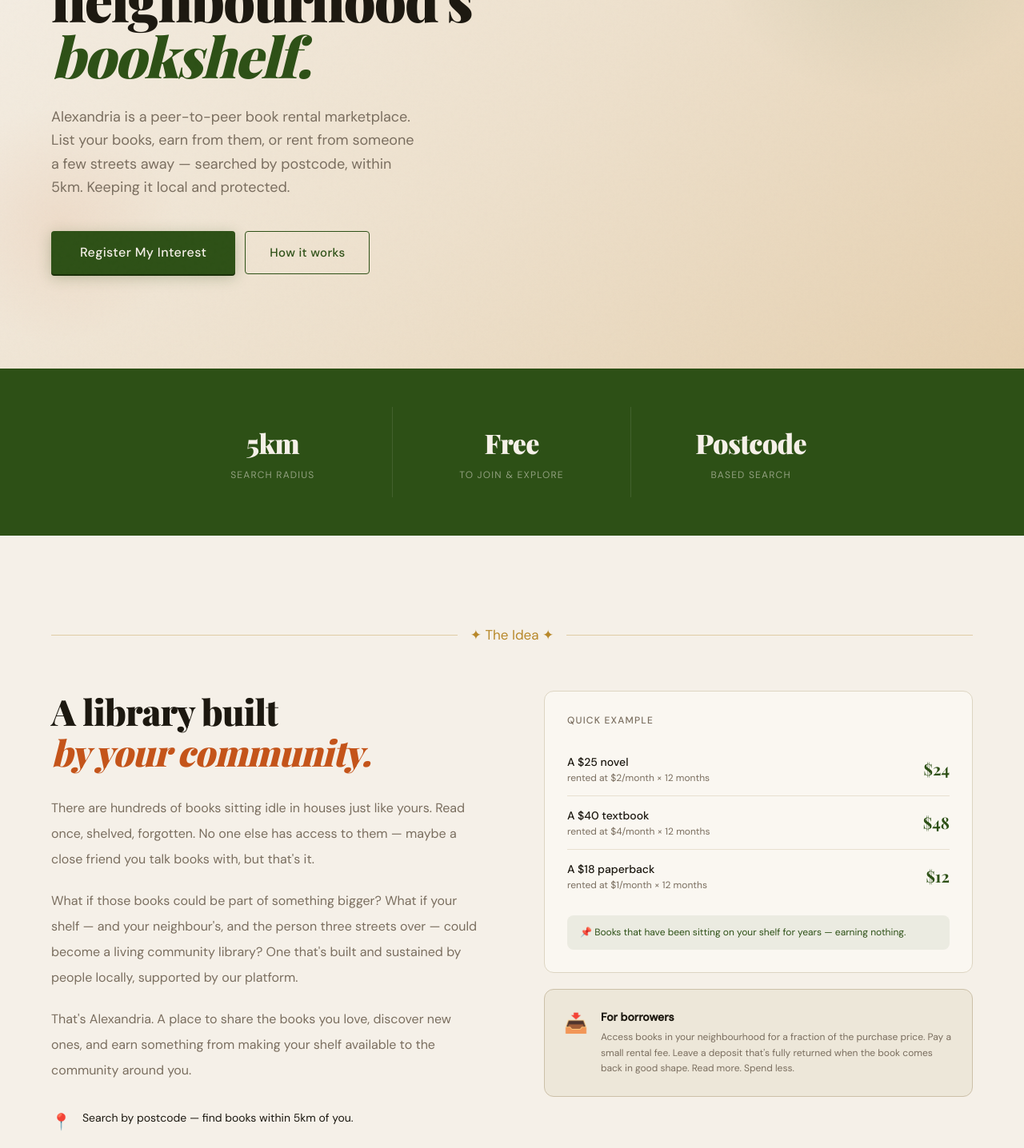
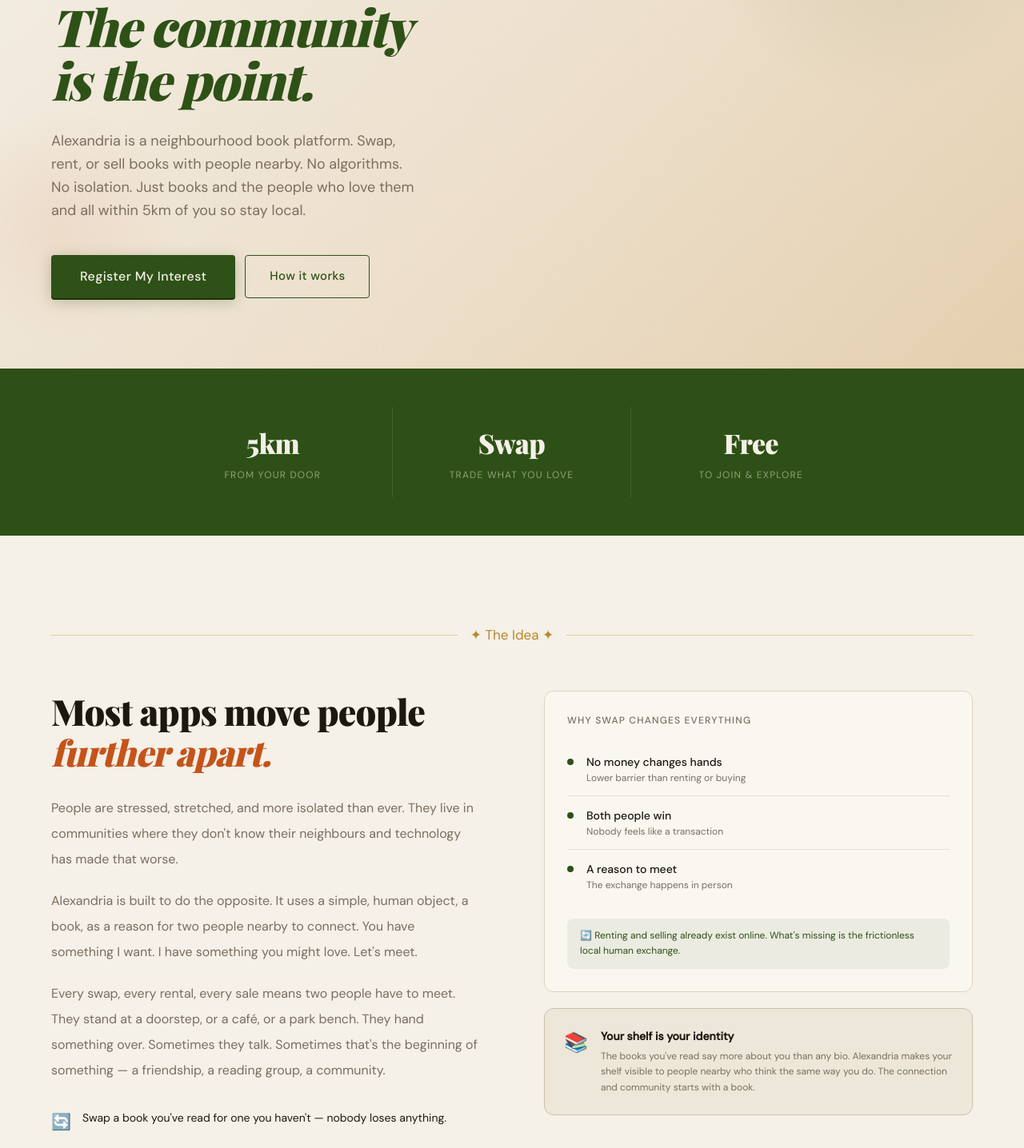
Before and after one commit to wheredidfranciscogo/alexandria, a React (Vite) app: page / in a window 1280 px wide. Shown: the part 340-1776 px from the top of the page at 80% size. Built offline with nearby package versions, Linux system fonts and the light colour scheme; a web font is replaced by a local one.

Commit message:
update idea

```diff
--- a/src/App.jsx
+++ b/src/App.jsx
@@ -1,56 +1,7 @@
 import { useRef } from "react";
 import Navbar from "./components/Navbar";
-import BookStack from "./components/BookStack";
 import WaitlistForm from "./components/WaitlistForm";
 import { useScrollReveal } from "./components/useScrollReveal";
-
-/* ── Earning calculator ── */
-function EarningCalc() {
-  return (
-    <div
-      className="rounded-xl p-7 reveal-right"
-      style={{ background: "#FAF7F1", border: "1px solid #DDD5C2" }}
-    >
-      <p
-        className="text-xs uppercase tracking-widest font-medium mb-5"
-        style={{ color: "#7A6E5F" }}
-      >
-        Quick example
-      </p>
-      {[
-        { book: "A $25 novel", price: "$2/month", months: 12, earn: "$24" },
-        { book: "A $40 textbook", price: "$4/month", months: 12, earn: "$48" },
-        { book: "A $18 paperback", price: "$1/month", months: 12, earn: "$12" },
-      ].map((r, i) => (
-        <div
-          key={i}
-          className="flex items-center justify-between py-3.5"
-          style={{ borderBottom: i < 2 ? "1px solid #E8E0D0" : "none" }}
-        >
-          <div>
-            <div className="text-sm font-medium text-ink">{r.book}</div>
-            <div className="text-xs mt-0.5" style={{ color: "#7A6E5F" }}>
-              rented at {r.price} × {r.months} months
-            </div>
-          </div>
-          <div
-            className="font-serif font-bold text-xl"
-            style={{ color: "#2D5016" }}
-          >
-            {r.earn}
-          </div>
-        </div>
-      ))}
-      <div
-        className="mt-4 rounded-lg px-4 py-3 text-xs leading-relaxed"
-        style={{ background: "rgba(45,80,22,0.07)", color: "#2D5016" }}
-      >
-        📌 Books that have been sitting on your shelf for years — earning
-        nothing.
-      </div>
-    </div>
-  );
-}
 
 /* ── Step card ── */
 function StepCard({ number, icon, title, body, delay = 0 }) {
@@ -124,7 +75,6 @@
         />
 
         <div className="max-w-6xl mx-auto w-full grid md:grid-cols-2 gap-16 items-center">
-          {/* LEFT */}
           <div>
             <div className="badge animate-fade-in mb-6" style={{ opacity: 0 }}>
               <span className="w-1.5 h-1.5 rounded-full bg-green-400 inline-block" />
@@ -134,23 +84,29 @@
             <h1
               className="font-serif font-black leading-none mb-7 animate-fade-up"
               style={{
-                fontSize: "clamp(40px, 5.5vw, 70px)",
+                fontSize: "clamp(38px, 5vw, 68px)",
                 letterSpacing: "-0.03em",
                 opacity: 0,
+                lineHeight: 1.05,
               }}
             >
-              Your neighbourhood's
+              The book is
               <br />
-              <em className="text-forest">bookshelf.</em>
+              the excuse.
+              <br />
+              <em className="text-forest">The community</em>
+              <br />
+              <em className="text-forest">is the point.</em>
             </h1>
 
             <p
               className="text-lg leading-relaxed mb-10 animate-fade-up delay-200"
               style={{ color: "#7A6E5F", maxWidth: 460, opacity: 0 }}
             >
-              Alexandria is a peer-to-peer book rental marketplace. List your
-              books, earn from them, or rent from someone a few streets away —
-              searched by postcode, within 5km. Keeping it local and protected.
+              Alexandria is a neighbourhood book platform. Swap, rent, or sell
+              books with people nearby. No algorithms. No isolation. Just books
+              and the people who love them and all within 5km of you so stay
+              local.
             </p>
 
             <div
@@ -180,7 +136,6 @@
             style={{ opacity: 0 }}
           >
             <div className="relative" style={{ width: 300, height: 300 }}>
-              {/* Spinning text ring */}
               <div className="absolute inset-0 animate-spin-slow">
                 <svg viewBox="0 0 300 300" className="w-full h-full">
                   <path
@@ -197,12 +152,12 @@
                     }}
                   >
                     <textPath href="#spin-circle">
-                      · YOUR NEIGHBOURHOOD'S BOOKSHELF · JOIN US ·
+                      · SWAP · RENT · SELL · CONNECT · READ · SWAP · RENT · SELL
+                      · READ
                     </textPath>
                   </text>
                 </svg>
               </div>
-              {/* Pulse ring */}
               <div
                 className="absolute animate-pulse-ring"
                 style={{
@@ -211,7 +166,6 @@
                   border: "1.5px solid #2D5016",
                 }}
               />
-              {/* Centre circle with logo */}
               <div
                 className="absolute flex items-center justify-center rounded-full"
                 style={{ inset: "20%", background: "#ffffff" }}
@@ -231,9 +185,9 @@
       <section className="py-12 px-6" style={{ background: "#2D5016" }}>
         <div className="max-w-4xl mx-auto grid grid-cols-3">
           {[
-            { n: "5km", label: "Search radius" },
+            { n: "5km", label: "From your door" },
+            { n: "Swap", label: "Trade what you love" },
             { n: "Free", label: "To join & explore" },
-            { n: "Postcode", label: "Based search" },
           ].map((s, i) => (
             <div
               key={i}
@@ -285,52 +239,54 @@
                   lineHeight: 1.15,
                 }}
               >
-                A library built
+                Most apps move people
                 <br />
-                <em className="text-terra">by your community.</em>
+                <em className="text-terra">further apart.</em>
               </h2>
               <p
                 className="text-base leading-loose mb-5"
                 style={{ color: "#7A6E5F" }}
               >
-                There are hundreds of books sitting idle in houses just like
-                yours. Read once, shelved, forgotten. No one else has access to
-                them — maybe a close friend you talk books with, but that's it.
+                People are stressed, stretched, and more isolated than ever.
+                They live in communities where they don't know their neighbours
+                and technology has made that worse.
               </p>
               <p
                 className="text-base leading-loose mb-5"
                 style={{ color: "#7A6E5F" }}
               >
-                What if those books could be part of something bigger? What if
-                your shelf — and your neighbour's, and the person three streets
-                over — could become a living community library? One that's built
-                and sustained by people locally, supported by our platform.
+                Alexandria is built to do the opposite. It uses a simple, human
+                object, a book, as a reason for two people nearby to connect.
+                You have something I want. I have something you might love.
+                Let's meet.
               </p>
               <p
                 className="text-base leading-loose mb-8"
                 style={{ color: "#7A6E5F" }}
               >
-                That's Alexandria. A place to share the books you love, discover
-                new ones, and earn something from making your shelf available to
-                the community around you.
+                Every swap, every rental, every sale means two people have to
+                meet. They stand at a doorstep, or a café, or a park bench. They
+                hand something over. Sometimes they talk. Sometimes that's the
+                beginning of something — a friendship, a reading group, a
+                community.
               </p>
               <div className="flex flex-col gap-4">
                 {[
                   {
-                    icon: "📍",
-                    text: "Search by postcode — find books within 5km of you.",
+                    icon: "🔄",
+                    text: "Swap a book you've read for one you haven't — nobody loses anything.",
                   },
                   {
-                    icon: "💳",
-                    text: "Borrowers pre-authorise a deposit. If a book is lost or damaged, the lender is protected automatically.",
+                    icon: "📍",
+                    text: "Search by postcode — find books and readers within 5km of you.",
                   },
                   {
                     icon: "📖",
-                    text: "List a book to rent, sell, or both. You decide.",
+                    text: "List a book to swap, rent, sell, or all three. You decide.",
                   },
                   {
-                    icon: "💸",
-                    text: "Payments go directly to the lender's account.",
+                    icon: "🤝",
+                    text: "Meet locally. Hand it over in person. Keep it human.",
                   },
                 ].map((f, i) => (
                   <div key={i} className="flex items-start gap-3.5">
@@ -344,24 +300,85 @@
             </div>
 
             <div className="flex flex-col gap-5">
-              <EarningCalc />
+              {/* Swap card */}
+              <div
+                className="reveal-right rounded-xl p-7"
+                style={{ background: "#FAF7F1", border: "1px solid #DDD5C2" }}
+              >
+                <p
+                  className="text-xs uppercase tracking-widest font-medium mb-5"
+                  style={{ color: "#7A6E5F" }}
+                >
+                  Why swap changes everything
+                </p>
+                {[
+                  {
+                    label: "No money changes hands",
+                    sub: "Lower barrier than renting or buying",
+                  },
+                  {
+                    label: "Both people win",
+                    sub: "Nobody feels like a transaction",
+                  },
+                  {
+                    label: "A reason to meet",
+                    sub: "The exchange happens in person",
+                  },
+                ].map((r, i) => (
+                  <div
+                    key={i}
+                    className="flex items-start gap-4 py-3.5"
+                    style={{
+                      borderBottom: i < 2 ? "1px solid #E8E0D0" : "none",
+                    }}
+                  >
+                    <div
+                      className="w-2 h-2 rounded-full mt-1.5 flex-shrink-0"
+                      style={{ background: "#2D5016" }}
+                    />
+                    <div>
+                      <div className="text-sm font-medium text-ink">
+                        {r.label}
+                      </div>
+                      <div
+                        className="text-xs mt-0.5"
+                        style={{ color: "#7A6E5F" }}
+                      >
+                        {r.sub}
+                      </div>
+                    </div>
+                  </div>
+                ))}
+                <div
+                  className="mt-5 rounded-lg px-4 py-3 text-xs leading-relaxed"
+                  style={{
+                    background: "rgba(45,80,22,0.07)",
+                    color: "#2D5016",
+                  }}
+                >
+                  🔄 Renting and selling already exist online. What's missing is
+                  the frictionless local human exchange.
+                </div>
+              </div>
+
+              {/* Identity card */}
               <div
                 className="reveal rounded-xl p-6 flex items-start gap-4"
                 style={{ background: "#EDE7D9", border: "1px solid #CCC0A8" }}
               >
-                <span className="text-2xl mt-0.5">📥</span>
+                <span className="text-2xl mt-0.5">📚</span>
                 <div>
                   <div className="font-semibold text-sm mb-1.5 text-ink">
-                    For borrowers
+                    Your shelf is your identity
                   </div>
                   <p
                     className="text-xs leading-relaxed"
                     style={{ color: "#7A6E5F" }}
                   >
-                    Access books in your neighbourhood for a fraction of the
-                    purchase price. Pay a small rental fee. Leave a deposit
-                    that's fully returned when the book comes back in good
-                    shape. Read more. Spend less.
+                    The books you've read say more about you than any bio.
+                    Alexandria makes your shelf visible to people nearby who
+                    think the same way you do. The connection and community
+                    starts with a book.
                   </p>
                 </div>
               </div>
@@ -396,22 +413,22 @@
             <StepCard
               number="01"
               icon="📚"
-              title="List your book"
-              body="Add a book from your shelf. Scan the barcode and we fill in the details automatically. Set your rental price, the replacement value, and whether it's available to rent, buy, or both."
+              title="List your shelf"
+              body="Add books you're happy to share. Scan the barcode and we fill in the details automatically. Choose how you want to share — swap, rent, sell, or all three."
               delay={0}
             />
             <StepCard
               number="02"
               icon="📍"
               title="Someone nearby finds it"
-              body="Borrowers search by postcode. Your book shows up within 5km of them. They see the condition, price, and your lender rating — then request to rent."
+              body="People search by postcode. Your books show up within 5km. They browse your shelf, find something they want, and send you a message. Simple as that."
               delay={0.12}
             />
             <StepCard
               number="03"
-              icon="💰"
-              title="You earn. They read."
-              body="The borrower's deposit is held for protection. Rental payment goes straight to your account. Book comes back, deposit releases. Everybody wins."
+              icon="🤝"
+              title="Meet. Exchange. Connect."
+              body="Agree on the swap, rental, or sale. Meet locally to hand it over. For rentals, a deposit is held for protection and released on return. Everyone wins."
               delay={0.24}
             />
           </div>
```
